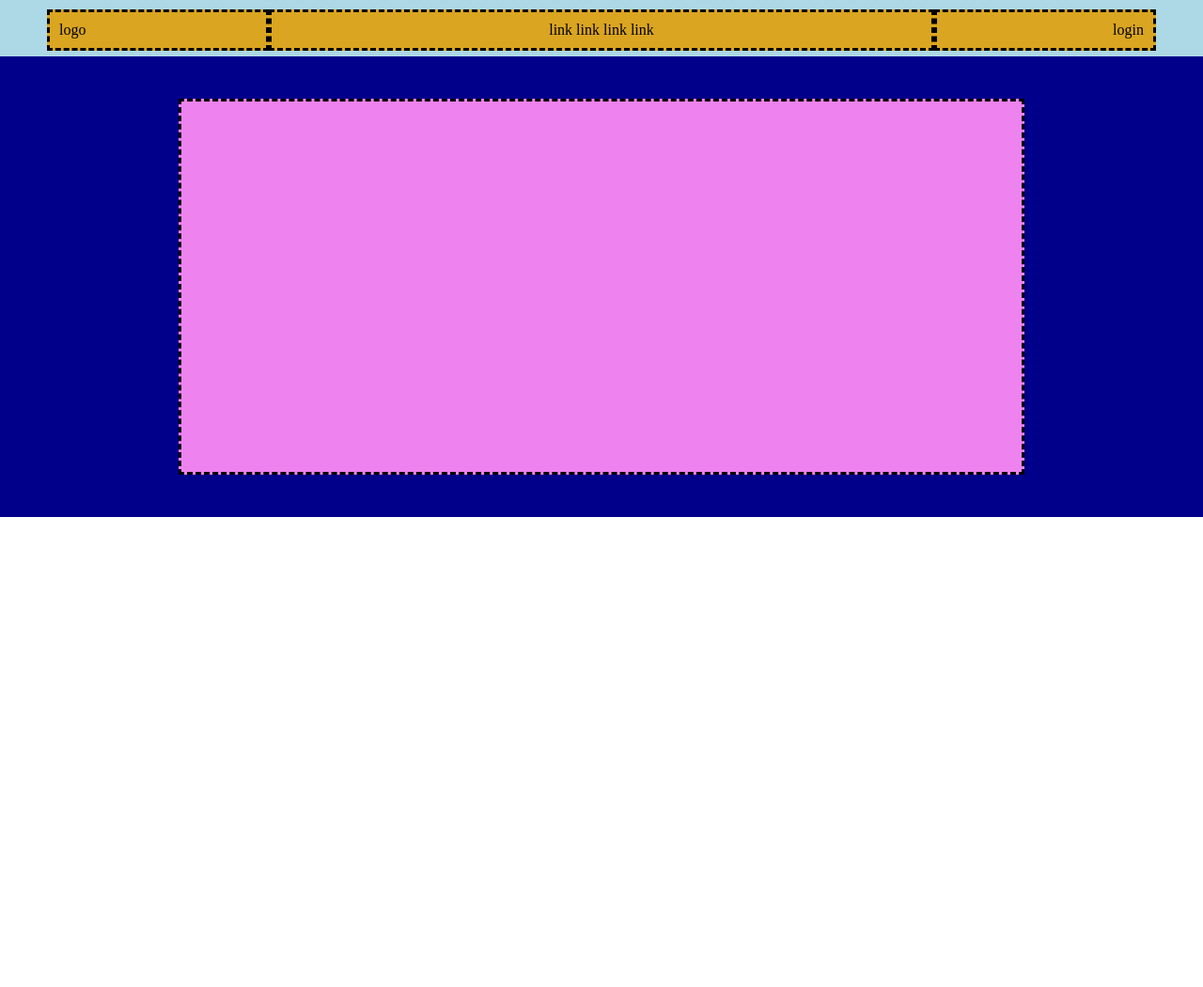
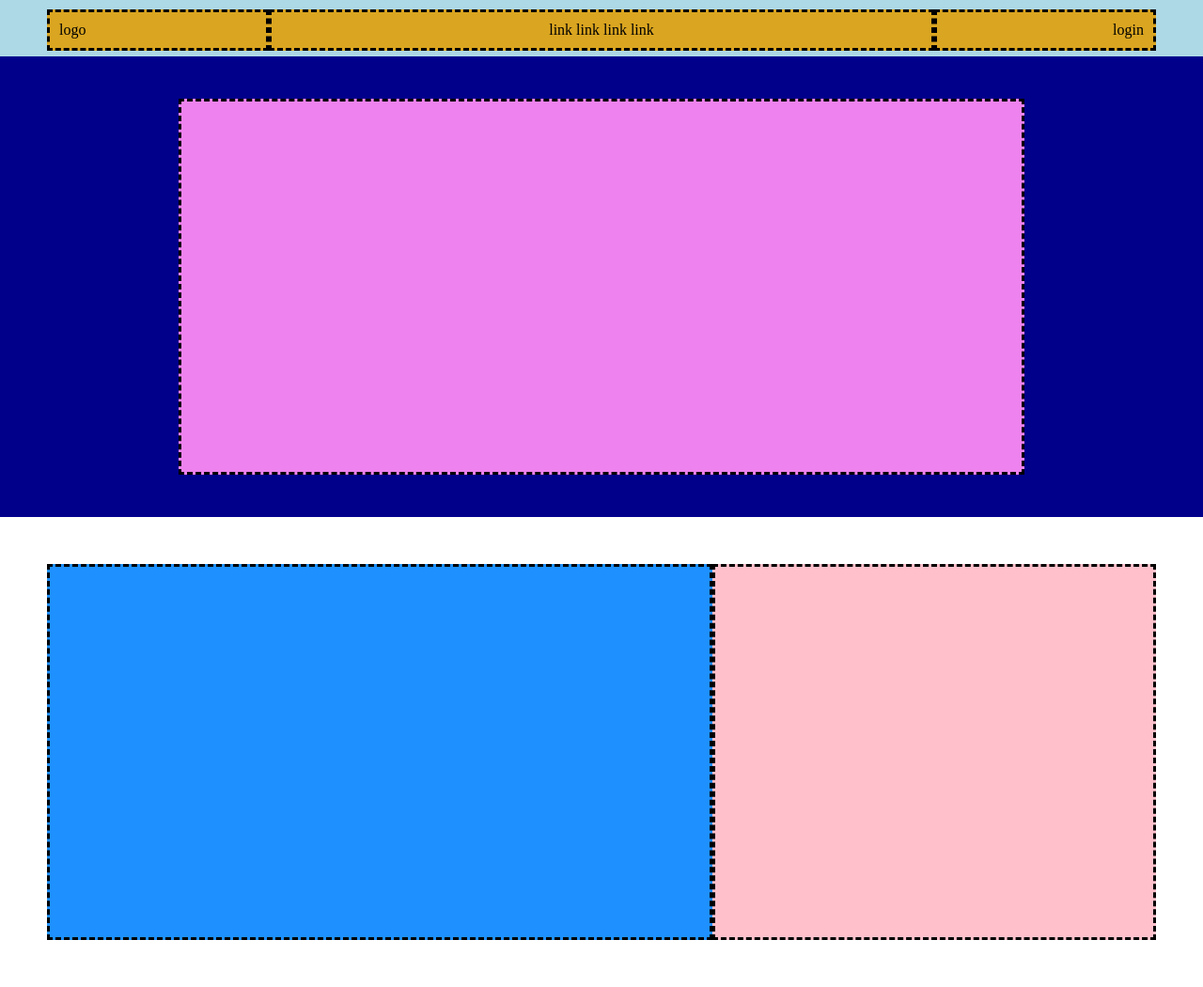
Before and after one commit to Fabrizio-padula-hub/htmlcss-struttura-discord, a plain HTML site: page index.html in a window 1280 px wide. Shown: the whole page at 94% size. Before the commit the page ends 800 px from the top, so only its background shows below. Drawn offline with Linux system fonts and the light colour scheme.

Commit message:
feat: add section 2

```diff
--- a/index.html
+++ b/index.html
@@ -26,6 +26,13 @@
             <div class="rectangle-1 pink"></div>
         </section>
         <!-- fine Sezione-1 -->
+        <!-- Sezione-2 -->
+        <section class="wrapper">
+            <div class="rectangle-1"></div>
+            <div class="rectangle-2"></div>
+        </section>
+        <!-- fine Sezione-2 -->
+
 
     </main>
 
--- a/style.css
+++ b/style.css
@@ -15,6 +15,14 @@
     padding: 45px 0px;
 }
 
+.wrapper{
+    max-width: 1180px;
+    min-height: 400px;
+    margin: 0 auto;
+    display: flex;
+    flex-wrap: nowrap;
+    padding: 50px 0px;
+}
 
 .rectangle-1{
     min-width: 60%;
@@ -23,6 +31,15 @@
     margin: 0 auto;
     border: 3px dashed black;
 }
+
+.rectangle-2{
+    min-width: 40%;
+    min-height: 400px;
+    background-color: #ffc0cb;
+    margin: 0 auto;
+    border: 3px dashed black;
+}
+
 
 
 /*--------------------
```
